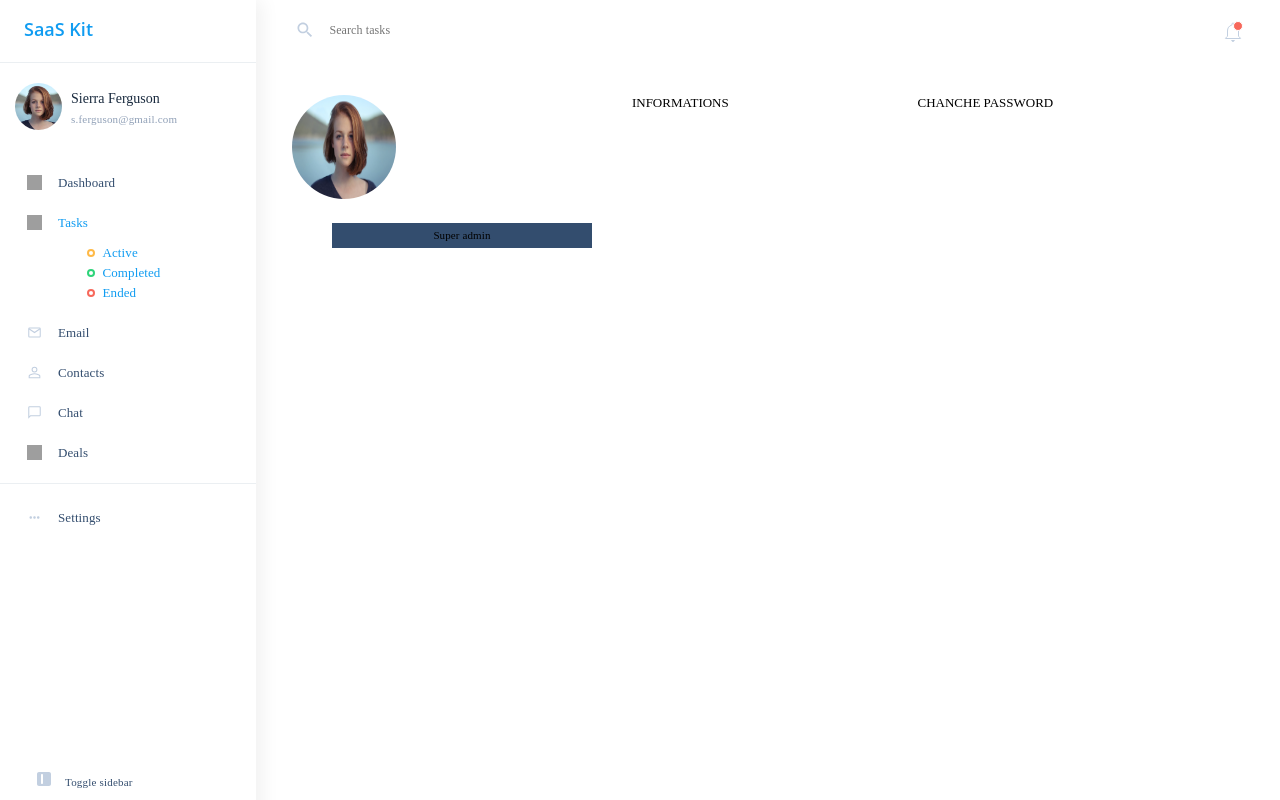
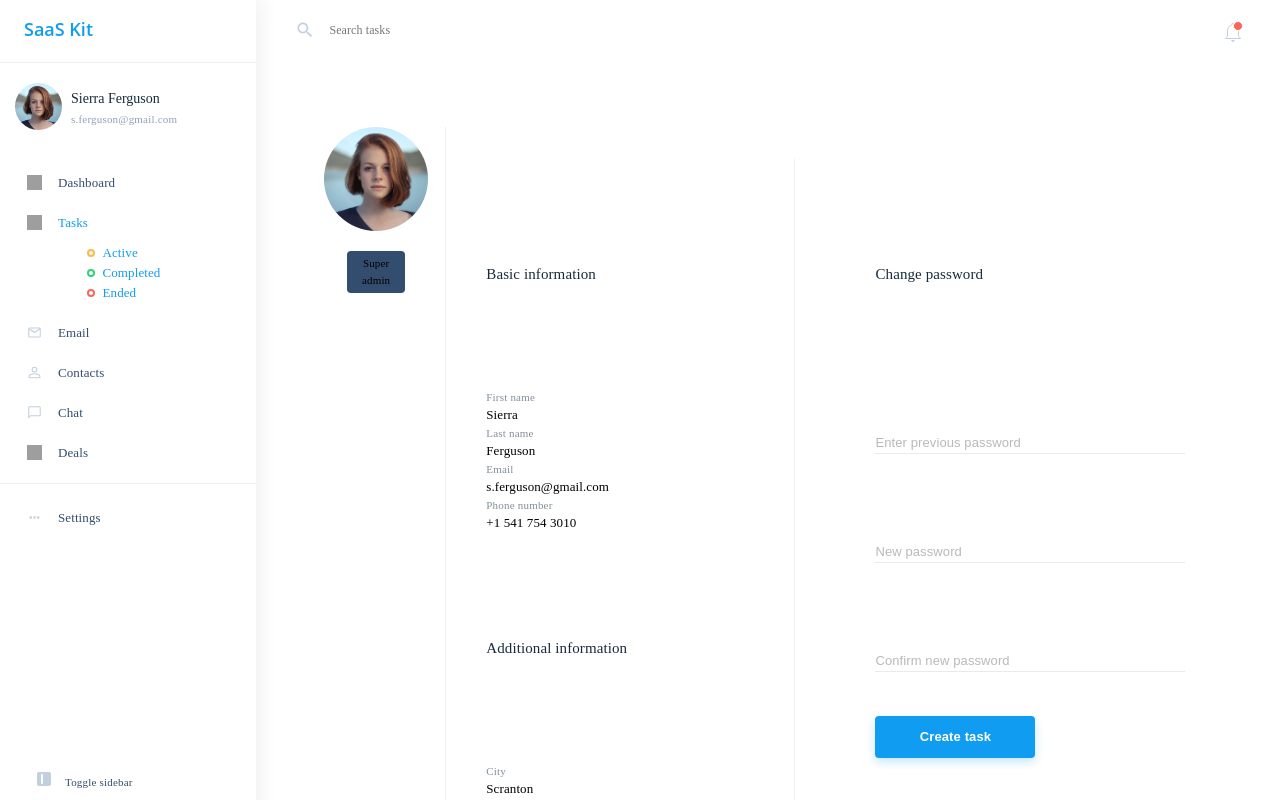
Before and after one commit to chrisfromhood/Saas-UI-Kit-App, a React (Create React App) app: page /profile in a window 1280 px wide. Shown: the top 800 px of the page. Built offline with nearby package versions, Linux system fonts and the light colour scheme; grey boxes are pictures that could not be loaded.

Commit message:
Profile markup done

```diff
--- a/src/assets/css/index.css
+++ b/src/assets/css/index.css
@@ -18,7 +18,9 @@
   --color-neutral-divider: #ebeff2;
 
   --color-neutral-gray: #6a707e;
-  --color-background-gray: #F5F6F8
+  --color-background-gray: #F5F6F8;
+  --color-neutral-dark-gray: #4C5862;
+  --color-textual-gray:#818E9B;
 
 }
 
--- a/src/pages/Profile/Profile.js
+++ b/src/pages/Profile/Profile.js
@@ -2,6 +2,7 @@ import cs from "./Profile.module.css";
 import Sidebar from "../../components/Sidebar";
 import Searchbar from "../../components/Searchbar";
 import avatar from "../../assets/img/users/Avatar.png";
+import ButtonDefault from "../../components/ButtonDefault";
 
 function Profile() {
     return (
@@ -19,10 +20,64 @@ function Profile() {
                         <img src={avatar} alt="User avatar profile" />
                         <p>Super admin</p>
                     </div>
-                    <div className={cs["informations"]}>INFORMATIONS</div>
-                    <div className={cs["change password"]}>CHANCHE PASSWORD</div>
+                    <div className={cs["details"]}>
+                        <div className={cs["basic-informations"]}>
+                            <h3>Basic information</h3>
+                            <div className={cs["name"]}>
+                                <span>First name</span>
+                                <p>Sierra</p>
+                            </div>
+                            <div className={cs["last-name"]}>
+                                <span>Last name</span>
+                                <p>Ferguson</p>
+                            </div>
+                            <div className={cs["email"]}>
+                                <span>Email</span>
+                                <p>s.ferguson@gmail.com</p>
+                            </div>
+                            <div className={cs["phone-number"]}>
+                                <span>Phone number</span>
+                                <p>+1 541 754 3010</p>
+                            </div>
+                        </div>
+                        <div className={cs["additional-informations"]}>
+                            <h3>Additional information</h3>
+                            <div className={cs["city"]}>
+                                <span>City</span>
+                                <p>Scranton</p>
+                            </div>
+                            <div className={cs["state"]}>
+                                <span>State</span>
+                                <p>Pennsylvania</p>
+                            </div>
+                            <div className={cs["country"]}>
+                                <span>Country</span>
+                                <p>United States</p>
+                            </div>
+                        </div>
+                        <div className={cs["job-informations"]}>
+                            <h3>Job</h3>
+                            <div className={cs["job"]}>
+                                <span>Company</span>
+                                <p>SaaS Design Team</p>
+                            </div>
+                        </div>
+                    </div>
+                    <div className={cs["change-password"]}>
+                        <h3>Change password</h3>
+                        <div className={cs["enter-previous"]}>
+                            <input className={cs["password"]} type="text" placeholder="Enter previous password"></input>
+                        </div>
+                        <div className={cs["new"]}>
+                            <input className={cs["password"]} type="text" placeholder="New password"></input>
+                        </div>
+                        <div className={cs["confirm-new"]}>
+                            <input className={cs["password"]} type="text" placeholder="Confirm new password"></input>
+                        </div>
+                        <ButtonDefault />
+                    </div>
+
                 </div>
-
             </div>
         </div>
     );
--- a/src/pages/Profile/Profile.module.css
+++ b/src/pages/Profile/Profile.module.css
@@ -8,17 +8,34 @@
     .content {
         .profile {
             display: grid;
-            grid-template-columns: 0.1514fr repeat(2 0.423fr);
+            grid-template-columns: 0.1514fr repeat(2, 0.423fr);
             grid-template-areas: "avatar informations password";
             background-color: var(--color-white);
-            margin:3.5rem 3.8rem 3.6rem 3.6rem;
+            margin: 3.5rem 3.8rem 3.6rem 3.6rem;
+            padding: 3.2rem 1.5rem 4.8rem;
+
+            h3 {
+                font-size: 1.5rem;
+                font-style: normal;
+                font-weight: 500;
+                line-height: 23rem;
+                letter-spacing: 0.10000000149011612px;
+                text-align: left;
+                color: var(--color-black);
+            }
 
             .avatar {
-                img {
-                    height: 10.4rem;
-                    width: 10.4rem;
-                    border-radius: 50%;
-                }
+                display: flex;
+                flex-direction: column;
+                border-right: 1px solid var(--color-neutral-divider);
+                     img {
+                         align-self: center;
+                        height: 10.4rem;
+                        width: 10.4rem;
+                        object-fit: cover;
+                        border-radius: 50%;
+                    }
+
 
                 p {
                     background-color: var(--color-dark-blue);
@@ -26,10 +43,51 @@
                     line-height: 1.7rem;
                     letter-spacing: 0.01em;
                     text-align: center;
+                    border-radius: 0.4rem;
                     padding: 0.4rem 0.7rem;
                     margin: 2rem 4rem;
                 }
             }
+
+            .details{
+                margin: 3.2rem 4rem 2.3rem;
+                border-right: 1px solid var(--color-neutral-divider);
+
+
+                span {
+                    font-size: 1.1rem;
+                    font-weight: 500;
+                    line-height: 1.6rem;
+                    letter-spacing: 0.20000000298023224px;
+                    text-align: left;
+                    color: var(--color-textual-gray);
+                }
+
+                p {
+                    font-weight: 400;
+                    line-height: 2rem;
+                    letter-spacing: 0.10000000149011612px;
+                    text-align: left;
+                }
+            }
+            .change-password{
+                margin:3.2rem 4rem 0;
+            }
+            .password{
+                width: 100%;
+                font-size: 1.3rem;
+                font-weight: 400;
+                line-height: 2rem;
+                letter-spacing: 0.1px;
+                text-align: left;
+                color: var(--color-table-black);
+                opacity: 50%;
+                border:none;
+                border-bottom: 1px solid #D3D8DD;
+                margin: 4.4rem 0;
+
+
+            }
         }
     }
 }
```
